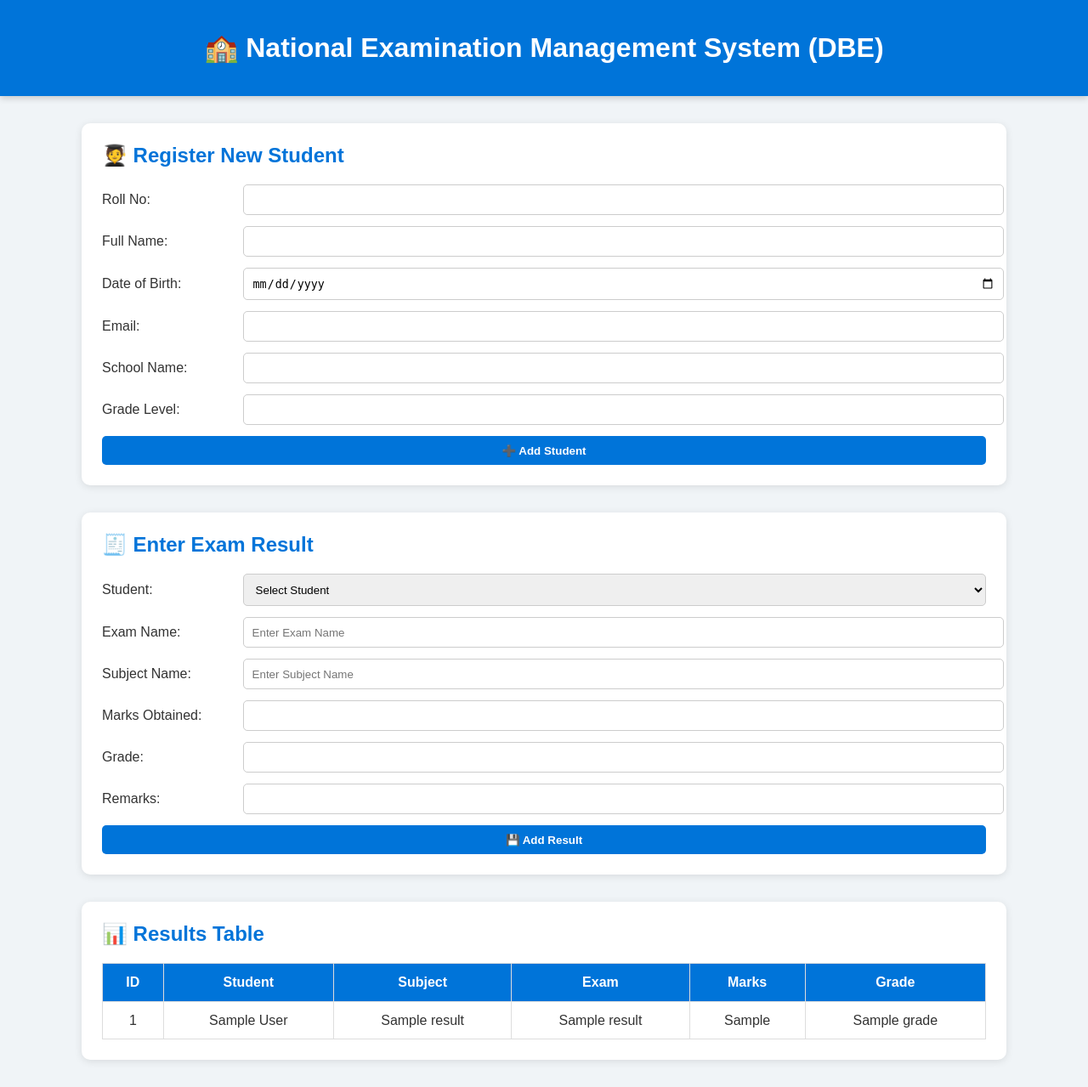
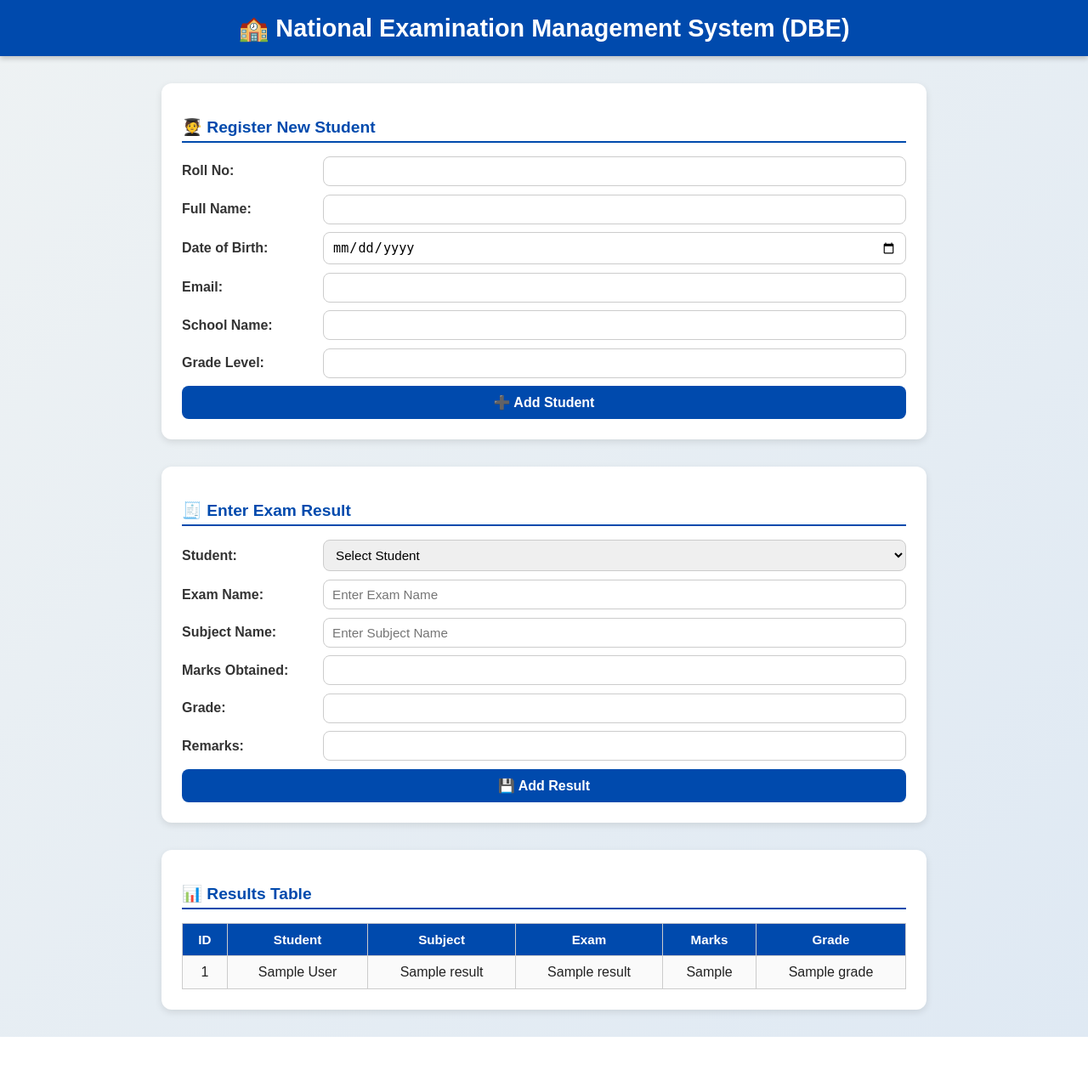
Before and after one commit to skmojahedin/DBE, a Flask app: template templates/index.html in a window 1280 px wide. Shown: the whole page at 85% size. After the commit the page ends 1220 px from the top, so only its background shows below. Run offline with Flask 3, Linux system fonts and the light colour scheme; the template is opened without the code that fills it: most values are stand-ins (such as "Sample title", 1, 10 or a date in 2020).

Commit message:
Update style.css

```diff
--- a/static/style.css
+++ b/static/style.css
@@ -1,89 +1,161 @@
+/* -------- General Page Setup -------- */
 body {
-    font-family: Arial, sans-serif;
-    background: #f0f4f7;
+    font-family: "Poppins", sans-serif;
+    background: linear-gradient(135deg, #eef2f3, #dfe9f3);
     margin: 0;
     padding: 0;
+    color: #222;
+}
+
+header {
+    background: #004aad;
+    color: white;
+    text-align: center;
+    padding: 1rem 0;
+    box-shadow: 0 3px 6px rgba(0, 0, 0, 0.2);
+}
+
+h1 {
+    margin: 0;
+    font-size: 1.8rem;
+}
+
+main {
+    width: 90%;
+    max-width: 900px;
+    margin: 2rem auto;
+}
+
+/* -------- Card Style -------- */
+.card {
+    background: white;
+    padding: 1.5rem;
+    border-radius: 12px;
+    margin-bottom: 2rem;
+    box-shadow: 0 3px 8px rgba(0, 0, 0, 0.1);
+    transition: transform 0.2s ease, box-shadow 0.2s ease;
+}
+
+.card:hover {
+    transform: scale(1.01);
+    box-shadow: 0 5px 15px rgba(0, 0, 0, 0.15);
+}
+
+.card h2 {
+    color: #004aad;
+    border-bottom: 2px solid #004aad;
+    padding-bottom: 5px;
+    margin-bottom: 1rem;
+    font-size: 1.2rem;
+}
+
+/* -------- Forms -------- */
+.form-grid {
+    display: grid;
+    grid-template-columns: 150px 1fr;
+    gap: 0.6rem 1rem;
+    align-items: center;
+}
+
+label {
+    font-weight: 600;
     color: #333;
 }
 
-header {
-    background: #0074D9;
-    color: white;
-    padding: 1rem;
-    text-align: center;
-    box-shadow: 0 2px 8px rgba(0,0,0,0.2);
+input, select {
+    padding: 8px 10px;
+    border: 1px solid #ccc;
+    border-radius: 8px;
+    font-size: 0.95rem;
+    transition: border 0.2s ease, box-shadow 0.2s ease;
 }
 
-main {
-    width: 85%;
-    margin: 2rem auto;
-    display: flex;
-    flex-direction: column;
-    gap: 2rem;
+input:focus, select:focus {
+    outline: none;
+    border-color: #004aad;
+    box-shadow: 0 0 4px #004aad;
 }
 
-.card {
-    background: white;
-    padding: 1.5rem;
-    border-radius: 10px;
-    box-shadow: 0 2px 10px rgba(0,0,0,0.1);
-}
-
-h2 {
-    margin-top: 0;
-    color: #0074D9;
-}
-
-.form-grid {
-    display: grid;
-    grid-template-columns: 150px 1fr;
-    gap: 0.8rem 1rem;
-    align-items: center;
-}
-
-input, select, button {
-    padding: 0.6rem;
-    border: 1px solid #ccc;
-    border-radius: 5px;
-    width: 100%;
-}
-
+/* -------- Buttons -------- */
 button {
-    grid-column: span 2;
-    background-color: #0074D9;
+    grid-column: 1 / -1;
+    padding: 10px;
+    background: #004aad;
     color: white;
     border: none;
+    border-radius: 8px;
+    font-size: 1rem;
+    font-weight: 600;
     cursor: pointer;
-    font-weight: bold;
+    transition: background 0.3s ease, transform 0.2s ease;
 }
 
 button:hover {
-    background-color: #005fa3;
+    background: #0073ff;
+    transform: translateY(-2px);
 }
 
+/* -------- Table -------- */
 table {
     width: 100%;
     border-collapse: collapse;
     margin-top: 1rem;
+    overflow-x: auto;
 }
 
-table th, table td {
-    border: 1px solid #ddd;
-    padding: 0.8rem;
+th, td {
+    border: 1px solid #ccc;
     text-align: center;
+    padding: 10px;
 }
 
-table th {
-    background-color: #0074D9;
+th {
+    background-color: #004aad;
     color: white;
+    font-size: 0.95rem;
 }
 
+td {
+    background-color: #fafafa;
+}
+
+tr:nth-child(even) td {
+    background-color: #f1f5ff;
+}
+
+/* -------- Flash Message -------- */
 .flash {
-    background-color: #d4edda;
-    color: #155724;
-    padding: 1rem;
-    margin-top: 1rem;
-    border-radius: 5px;
+    background: #4CAF50;
+    color: white;
     text-align: center;
     font-weight: bold;
+    padding: 10px;
+    border-radius: 6px;
+    margin-top: 1rem;
+    animation: fadeout 5s forwards;
 }
+
+@keyframes fadeout {
+    0% { opacity: 1; }
+    80% { opacity: 1; }
+    100% { opacity: 0; display: none; }
+}
+
+/* -------- Responsive Design -------- */
+@media (max-width: 700px) {
+    main {
+        width: 95%;
+    }
+
+    .form-grid {
+        grid-template-columns: 1fr;
+    }
+
+    label {
+        margin-top: 0.5rem;
+    }
+
+    button {
+        width: 100%;
+    }
+}
```
